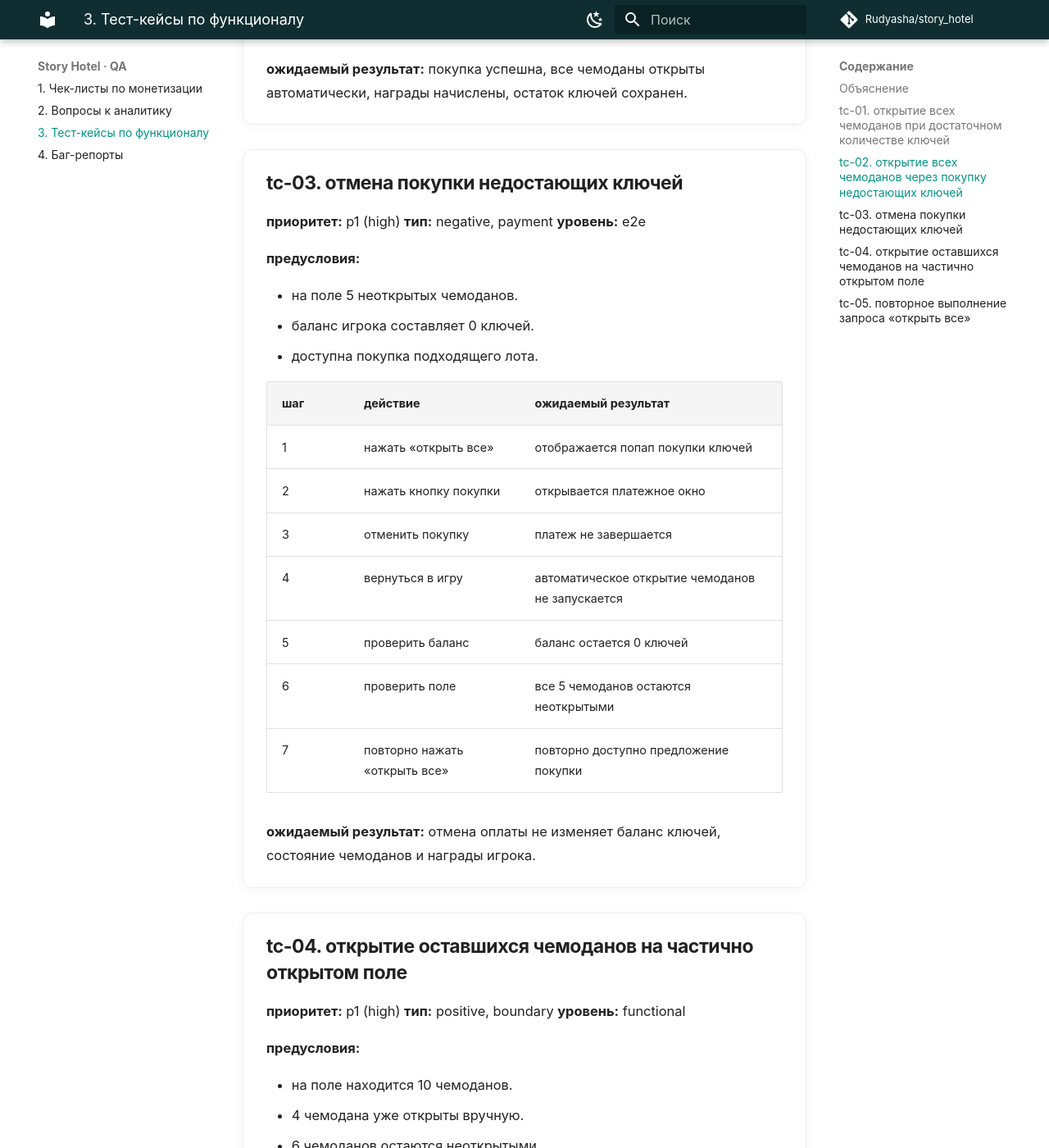
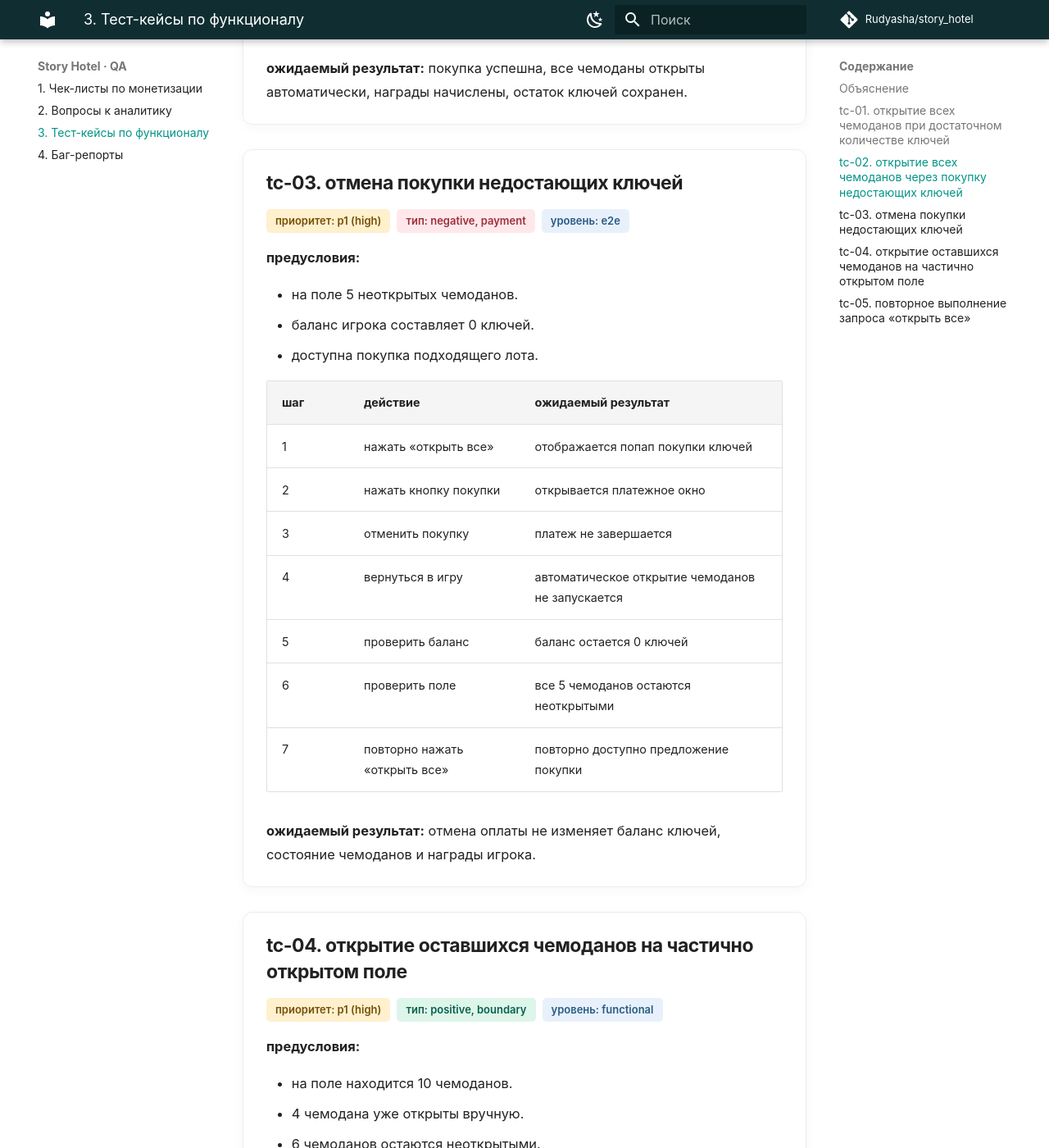
Before and after one commit to Rudyasha/story_hotel, an MkDocs documentation site: the page built from docs/test-cases.md, in a window 1280 px wide and 1400 px high, scrolled down 2788 px. Shown: the whole window at 82% size. Built offline with MkDocs 1.6.1 and Material for MkDocs 9.7.7, drawn with Linux system fonts in a browser that asks for light colours; comment, search, counter and statistics services are not loaded; some of the changed text lies outside the part shown.

Commit message:
style: restore colored test case tags

```diff
--- a/docs/test-cases.md
+++ b/docs/test-cases.md
@@ -8,7 +8,11 @@
 
 ## tc-01. открытие всех чемоданов при достаточном количестве ключей {#tc-01}
 
-**приоритет:** p1 (high) **тип:** positive, functional **уровень:** e2e
+<div class="case-tags">
+<span class="case-tag priority">приоритет: p1 (high)</span>
+<span class="case-tag positive">тип: positive, functional</span>
+<span class="case-tag neutral">уровень: e2e</span>
+</div>
 
 **предусловия:**
 
@@ -36,7 +40,11 @@
 
 ## tc-02. открытие всех чемоданов через покупку недостающих ключей {#tc-02}
 
-**приоритет:** p0 (critical) **тип:** positive, payment integration **уровень:** e2e
+<div class="case-tags">
+<span class="case-tag priority">приоритет: p0 (critical)</span>
+<span class="case-tag positive">тип: positive, payment integration</span>
+<span class="case-tag neutral">уровень: e2e</span>
+</div>
 
 **предусловия:**
 
@@ -66,7 +74,11 @@
 
 ## tc-03. отмена покупки недостающих ключей {#tc-03}
 
-**приоритет:** p1 (high) **тип:** negative, payment **уровень:** e2e
+<div class="case-tags">
+<span class="case-tag priority">приоритет: p1 (high)</span>
+<span class="case-tag negative">тип: negative, payment</span>
+<span class="case-tag neutral">уровень: e2e</span>
+</div>
 
 **предусловия:**
 
@@ -92,7 +104,11 @@
 
 ## tc-04. открытие оставшихся чемоданов на частично открытом поле {#tc-04}
 
-**приоритет:** p1 (high) **тип:** positive, boundary **уровень:** functional
+<div class="case-tags">
+<span class="case-tag priority">приоритет: p1 (high)</span>
+<span class="case-tag positive">тип: positive, boundary</span>
+<span class="case-tag neutral">уровень: functional</span>
+</div>
 
 **предусловия:**
 
@@ -119,7 +135,11 @@
 
 ## tc-05. повторное выполнение запроса «открыть все» {#tc-05}
 
-**приоритет:** p0 (critical) **тип:** negative, api, concurrency **уровень:** integration
+<div class="case-tags">
+<span class="case-tag priority">приоритет: p0 (critical)</span>
+<span class="case-tag negative">тип: negative, api, concurrency</span>
+<span class="case-tag neutral">уровень: integration</span>
+</div>
 
 **предусловия:**
 
```
